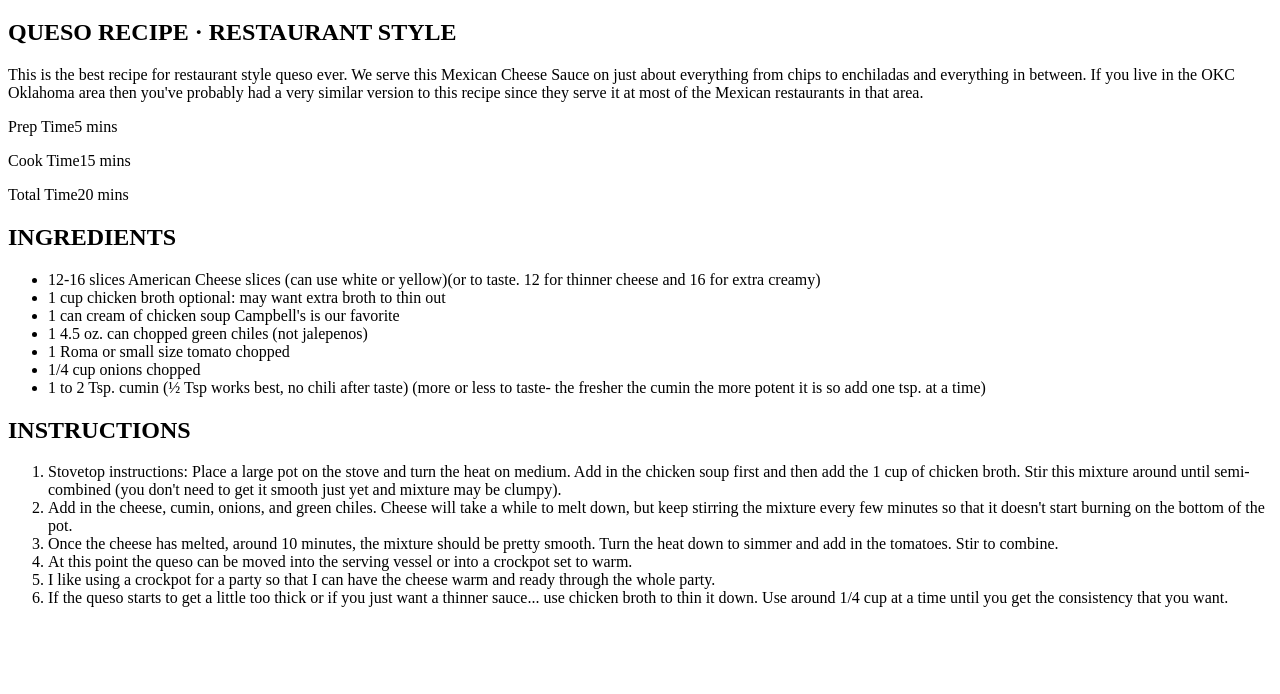
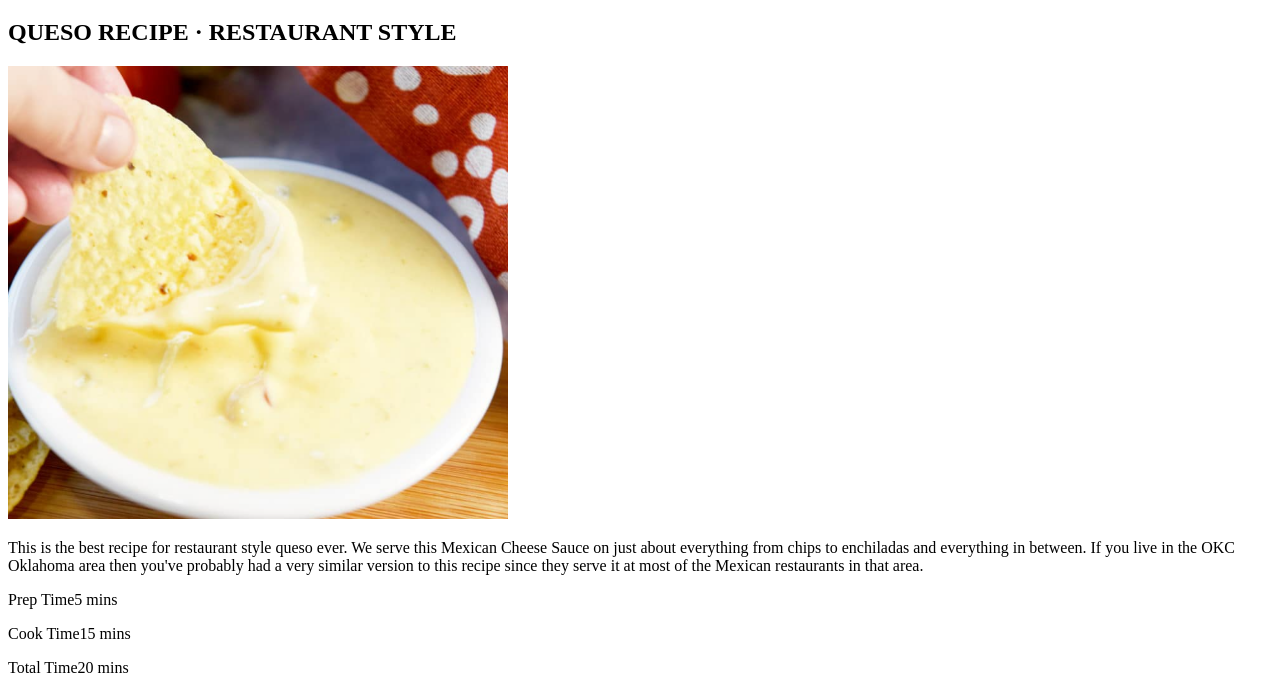
Before and after one commit to ChrisStogsdill/odin-recipes, a plain HTML site: page recipes/queso.html in a window 1280 px wide. Shown: the part 95-789 px from the top of the page. Drawn offline with Linux system fonts and the light colour scheme.

Commit message:
Add in picture to finish

```diff
--- a/recipes/queso.html
+++ b/recipes/queso.html
@@ -10,6 +10,7 @@
    <p><a href="../index.html" >Home</a></p>
     <h1>Queso </h1>
     <h2>QUESO RECIPE · RESTAURANT STYLE</h2>
+    <img src="../img/queso.png" alt="queso" style="width:500px">
     <p>This is the best recipe for restaurant style queso ever.  We serve this Mexican Cheese Sauce on just about everything from chips to enchiladas and everything in between.  If you live in the OKC Oklahoma area then you've probably had a very similar version to this recipe since they serve it at most of the Mexican restaurants in that area.
 
     </p>
```
Also changed, not shown: img/queso.png (added).
